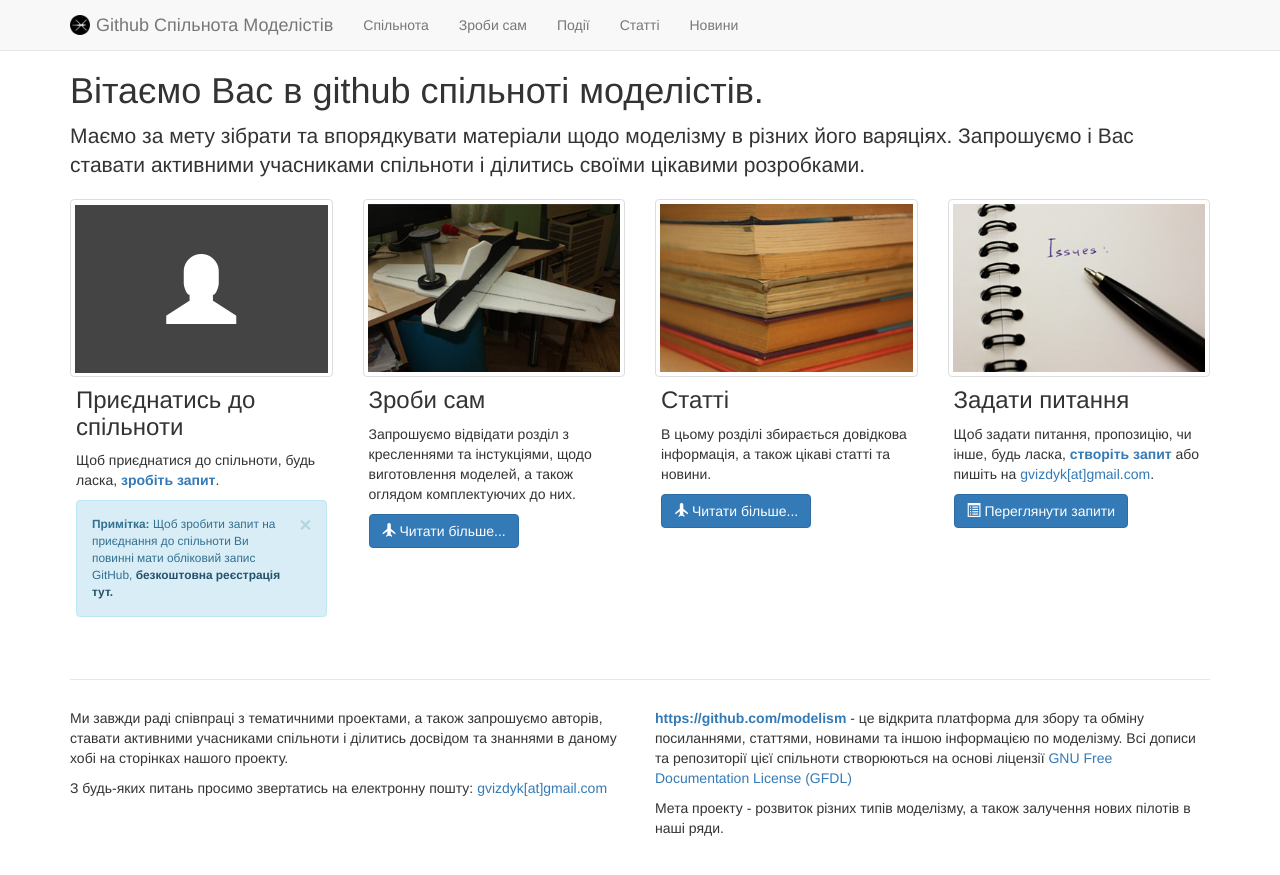
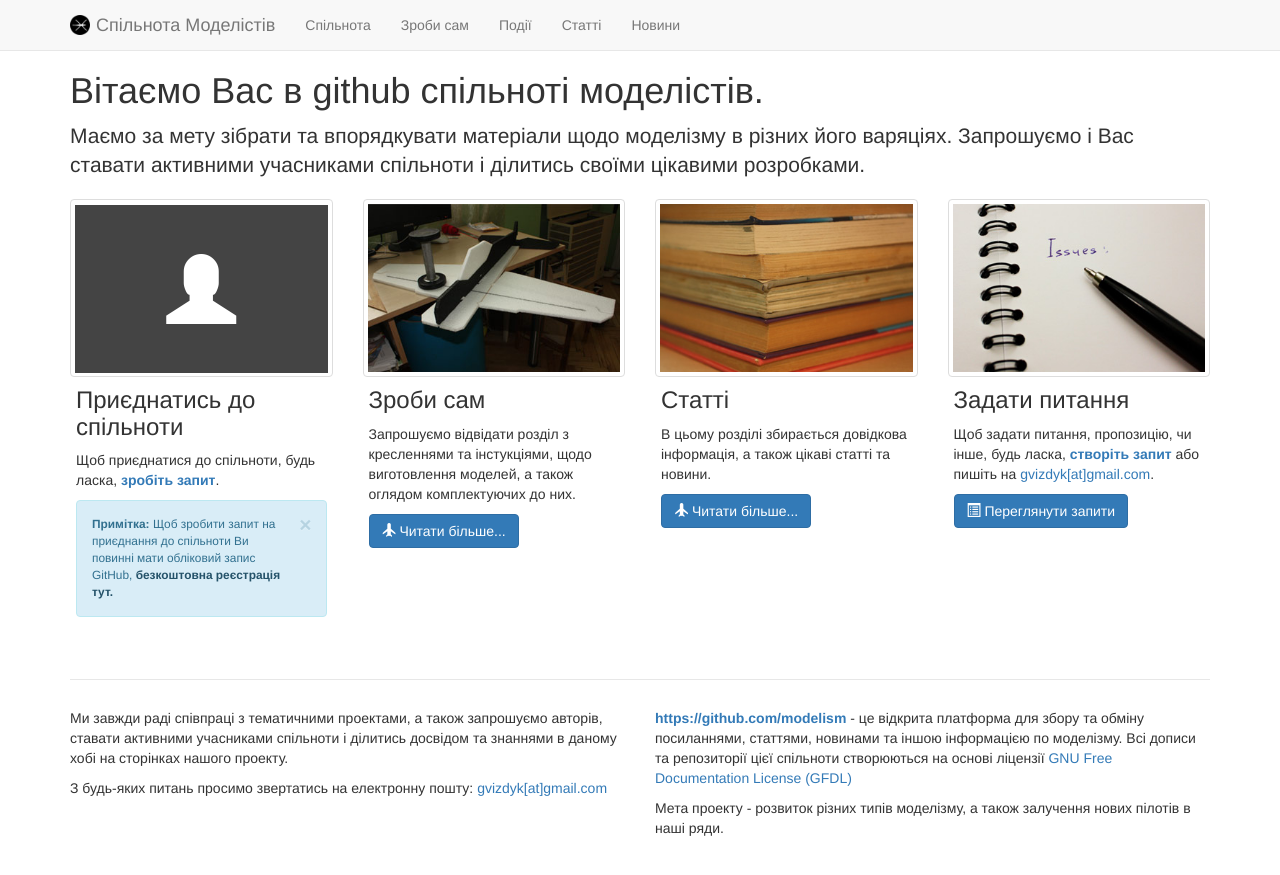
Before and after one commit to modelism/community, a Jekyll site: the page built from index.html, in a window 1280 px wide. Shown: the top 875 px of the page. Built offline with Jekyll 4.4.1, drawn with Linux system fonts in a browser that asks for light colours; nearby versions of some CDN libraries.

Commit message:
Update header.html

```diff
--- a/_includes/header.html
+++ b/_includes/header.html
@@ -4,7 +4,7 @@
 
     <div class="navbar-header">
       <a href="{{ site.url }}" class="navbar-brand">
-        <img alt="Brand" src="{{ site.url }}/images/logo.png" height="20" class="navbar-left"> Github Спільнота Моделістів</a>
+        <img alt="Brand" src="{{ site.url }}/images/logo.png" height="20" class="navbar-left"> Спільнота Моделістів</a>
     </div>
 
     {% include navigation.html context="/" %}
```
